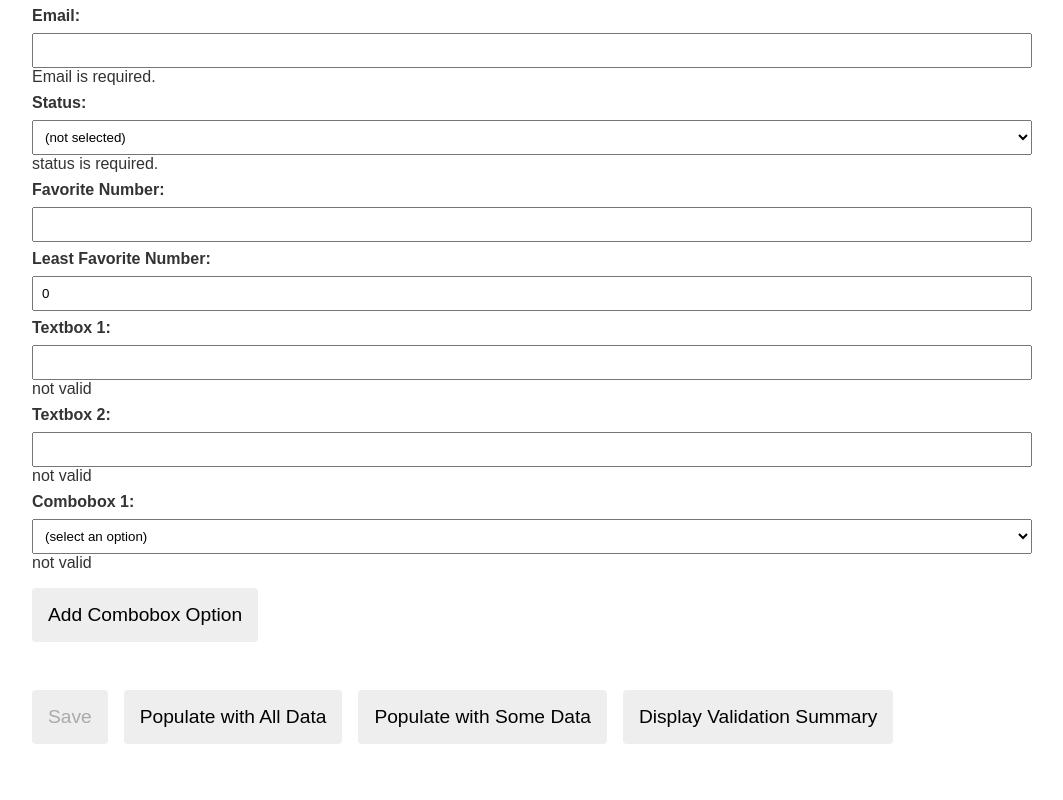
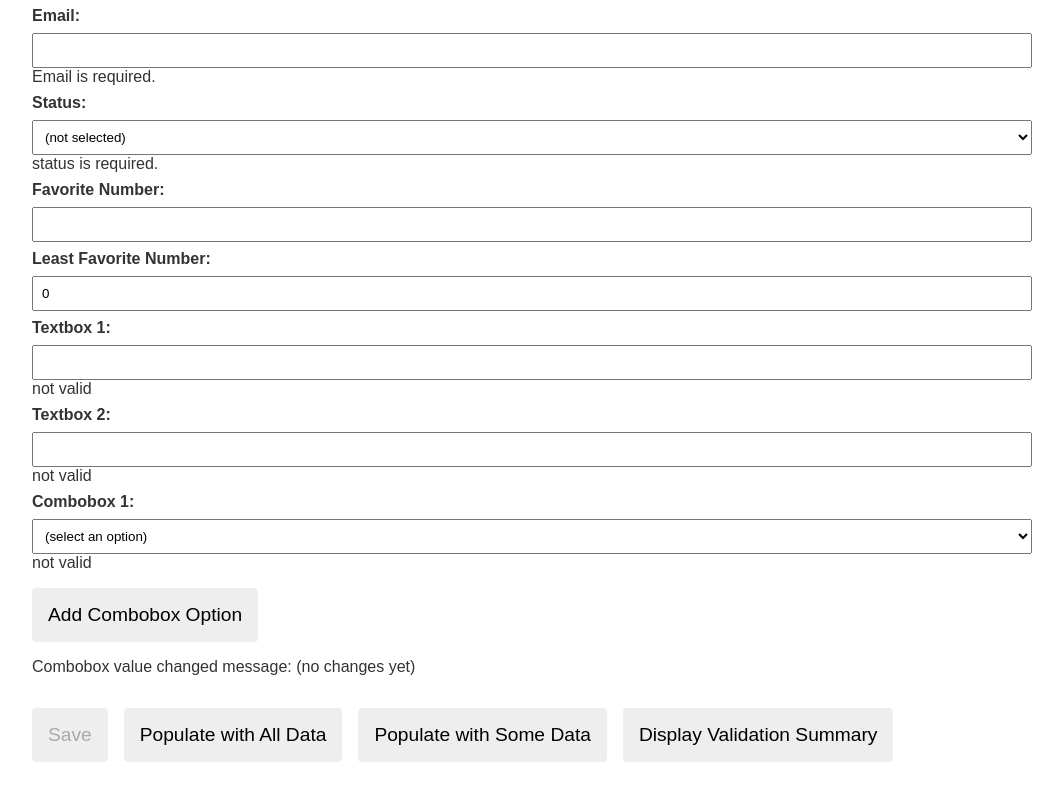
Before and after one commit to benday-inc/AngularChildComponentsWithValidation, an Angular app: page /form1 in a window 1280 px wide. Shown: the part 456-1256 px from the top of the page, without its empty margins (108-1171 px from the left). Built offline with nearby package versions, Linux system fonts and the light colour scheme.

Commit message:
Added value changed event to combo box

```diff
--- a/src/app/combobox-field/combobox-field.component.html
+++ b/src/app/combobox-field/combobox-field.component.html
@@ -1,7 +1,9 @@
 <ng-container [formGroup]="parentForm">
     <label for="textbox1">{{displayName}}: </label>
 
-    <select id="textbox1" type="text" formControlName="{{controlName}}">
+    <select id="textbox1" type="text" formControlName="{{controlName}}"
+    (ngModelChange)="selectionChanged($event)"
+    >
       <option value="" disabled selected>(select an option)</option>
       <option *ngFor="let option of availableValues" [value]="option.key">
         {{ option.value }}
--- a/src/app/combobox-field/combobox-field.component.ts
+++ b/src/app/combobox-field/combobox-field.component.ts
@@ -1,4 +1,4 @@
-import { Component, Input } from '@angular/core';
+import { Component, EventEmitter, Input, Output } from '@angular/core';
 import { FormGroup } from '@angular/forms';
 import { KeyValuePair } from '../key-value-pair';
 
@@ -17,6 +17,10 @@ export class ComboboxFieldComponent {
   @Input()
   displayName = '(displayName not set)';
 
+  @Output()
+  selectedValueChanged = new EventEmitter();
+
+
   public availableValues: KeyValuePair[] = [];
 
   public addAvailableValue(key: string, value: string) {
@@ -27,4 +31,9 @@ export class ComboboxFieldComponent {
 
     this.availableValues.push(temp);
   }
+
+  // eslint-disable-next-line @typescript-eslint/no-unused-vars
+  selectionChanged(event: Event) {
+    this.selectedValueChanged?.emit(this.parentForm.get(this.controlName)?.value);
+  }
 }
--- a/src/app/input-form1/input-form1.component.html
+++ b/src/app/input-form1/input-form1.component.html
@@ -41,6 +41,10 @@
 
     <button type="button" (click)="addComboboxOption()">Add Combobox Option</button>
 
+    <div>
+        Combobox value changed message: {{comboboxChangeMessage}}
+    </div>
+
     <p></p>
 
     <button type="button" [disabled]="!theForm.valid" (click)="save()">Save</button>
--- a/src/app/input-form1/input-form1.component.ts
+++ b/src/app/input-form1/input-form1.component.ts
@@ -1,4 +1,4 @@
-import { Component, ViewChild } from '@angular/core';
+import { Component, OnInit, ViewChild } from '@angular/core';
 import { FormBuilder, FormControl, FormGroup, Validators } from '@angular/forms';
 import { TextboxFieldComponent } from '../textbox-field/textbox-field.component';
 import { ComboboxFieldComponent } from '../combobox-field/combobox-field.component';
@@ -8,12 +8,14 @@ import { ComboboxFieldComponent } from '../combobox-field/combobox-field.compone
   templateUrl: './input-form1.component.html',
   styleUrls: ['./input-form1.component.css']
 })
-export class InputForm1Component {
+export class InputForm1Component implements OnInit {
   @ViewChild(TextboxFieldComponent, { static: true })
   public textbox: TextboxFieldComponent | null = null;
 
   @ViewChild(ComboboxFieldComponent, { static: true })
   public combobox1: ComboboxFieldComponent | null = null;
+
+  comboboxChangeMessage = '(no changes yet)';
 
   theForm = this.fb.nonNullable.group({
     firstName: ['', Validators.required],
@@ -40,6 +42,12 @@ export class InputForm1Component {
     private fb: FormBuilder
   ) {
 
+  }
+
+  ngOnInit(): void {
+    this.combobox1?.selectedValueChanged.subscribe((val) => {
+      this.comboboxChangeMessage = `combobox1 changed to ${val}`;
+    });
   }
 
   save() {
```
